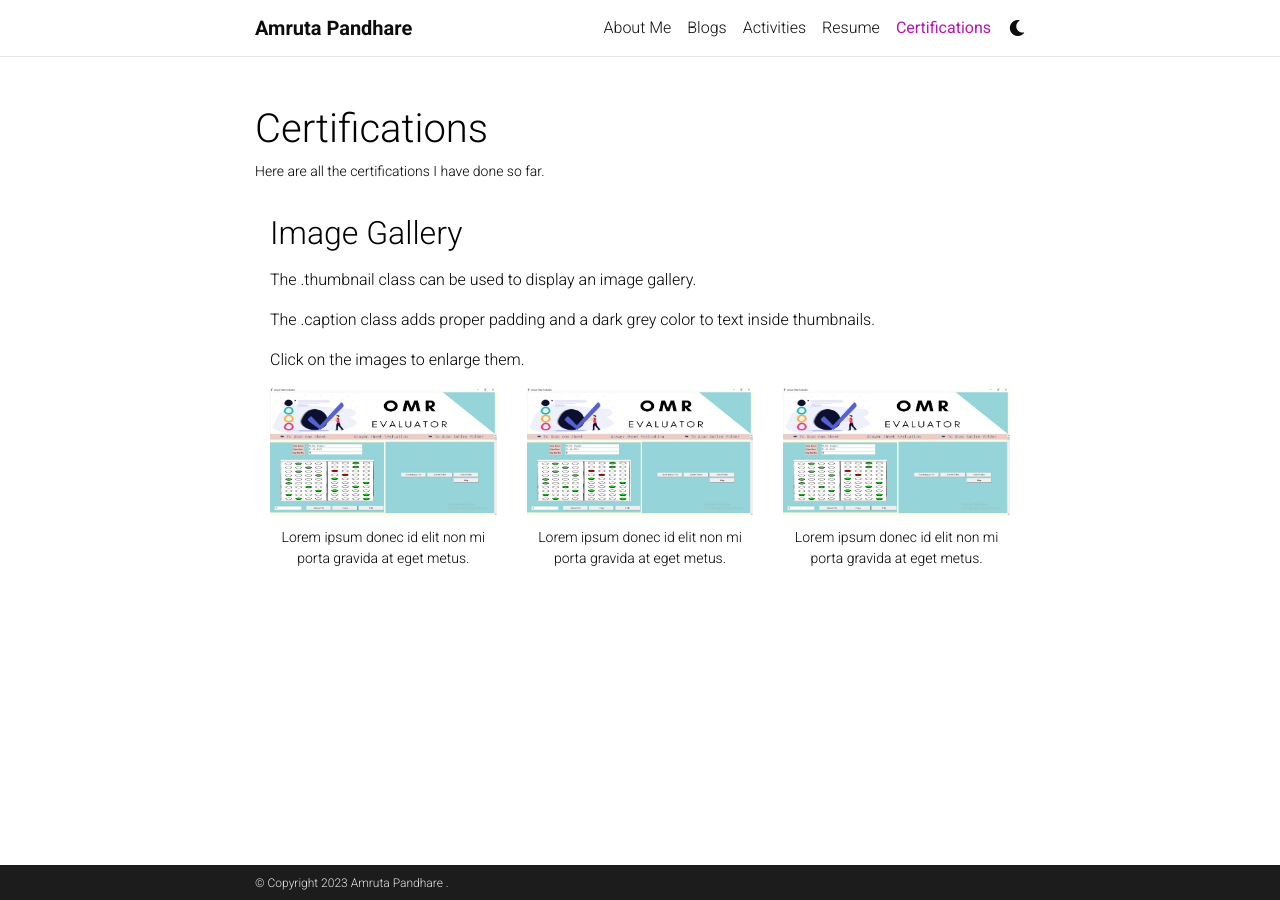
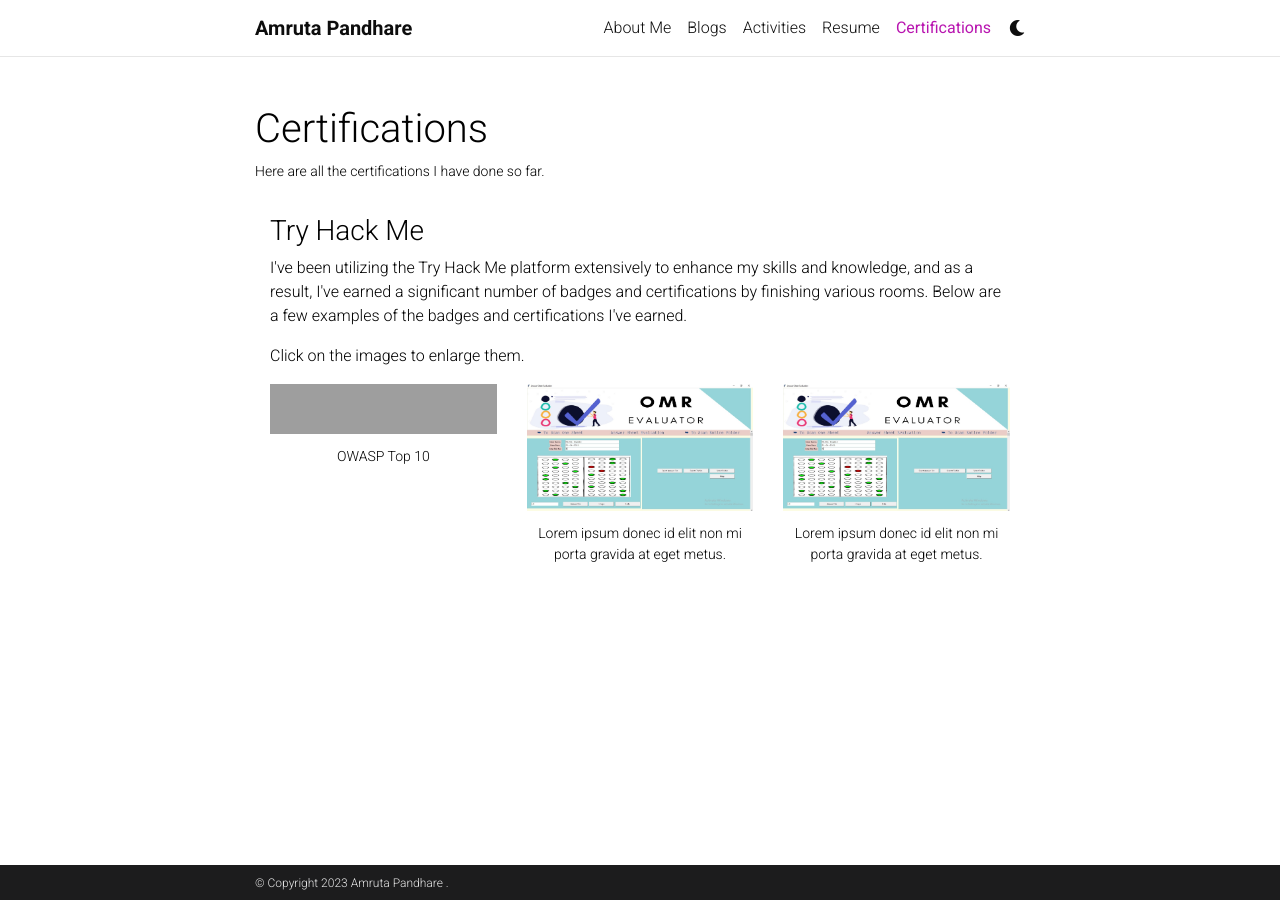
Before and after one commit to AmrutaPandhare/AmrutaPandhare.github.io, a Jekyll site: the page built from _pages/publications.md, in a window 1280 px wide. Built offline with Jekyll 4.4.1, drawn with Linux system fonts in a browser that asks for light colours; comment, search, counter and statistics services are not loaded; a style sheet for code colours, icons or effects is not loaded; grey boxes are pictures that could not be loaded.

Commit message:
Update publications.md

```diff
--- a/_pages/publications.md
+++ b/_pages/publications.md
@@ -11,17 +11,16 @@ nav_order: 5
 <div class="publications">
 
 <div class="container">
-  <h2>Image Gallery</h2>
-  <p>The .thumbnail class can be used to display an image gallery.</p>
-  <p>The .caption class adds proper padding and a dark grey color to text inside thumbnails.</p>
+  <h3>Try Hack Me</h3>
+  <p>I've been utilizing the Try Hack Me platform extensively to enhance my skills and knowledge, and as a result, I've earned a significant number of badges and certifications by finishing various rooms. Below are a few examples of the badges and certifications I've earned.</p>
   <p>Click on the images to enlarge them.</p>
   <div class="row">
     <div class="col-md-4">
       <div class="thumbnail">
-        <a href="https://eccommonstorage.blob.core.windows.net/codered/certificates/212237db-29b3-42a8-9b20-4cb376f355eb.png" target="_blank">
-          <img src="/assets/img/whenallquestionsaremarked.jpg" alt="Lights" style="width:100%">
+        <a href="https://tryhackme.com/pandhareamruta23/badges/owasp-10" target="_blank">
+          <img src="https://tryhackme.com/pandhareamruta23/badges/owasp-10" alt="Lights" style="width:100%">
           <div class="caption">
-            <p>Lorem ipsum donec id elit non mi porta gravida at eget metus.</p>
+            <p>OWASP Top 10</p>
           </div>
         </a>
       </div>
```
